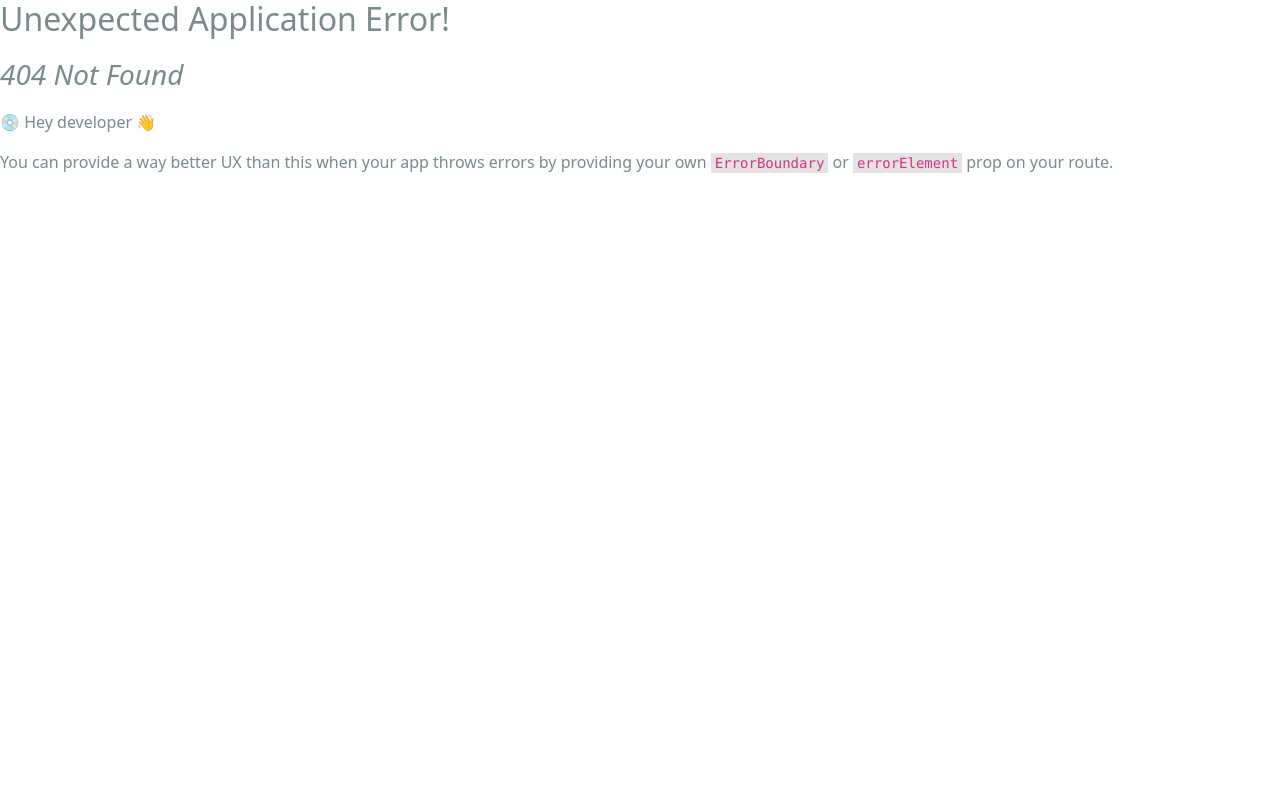
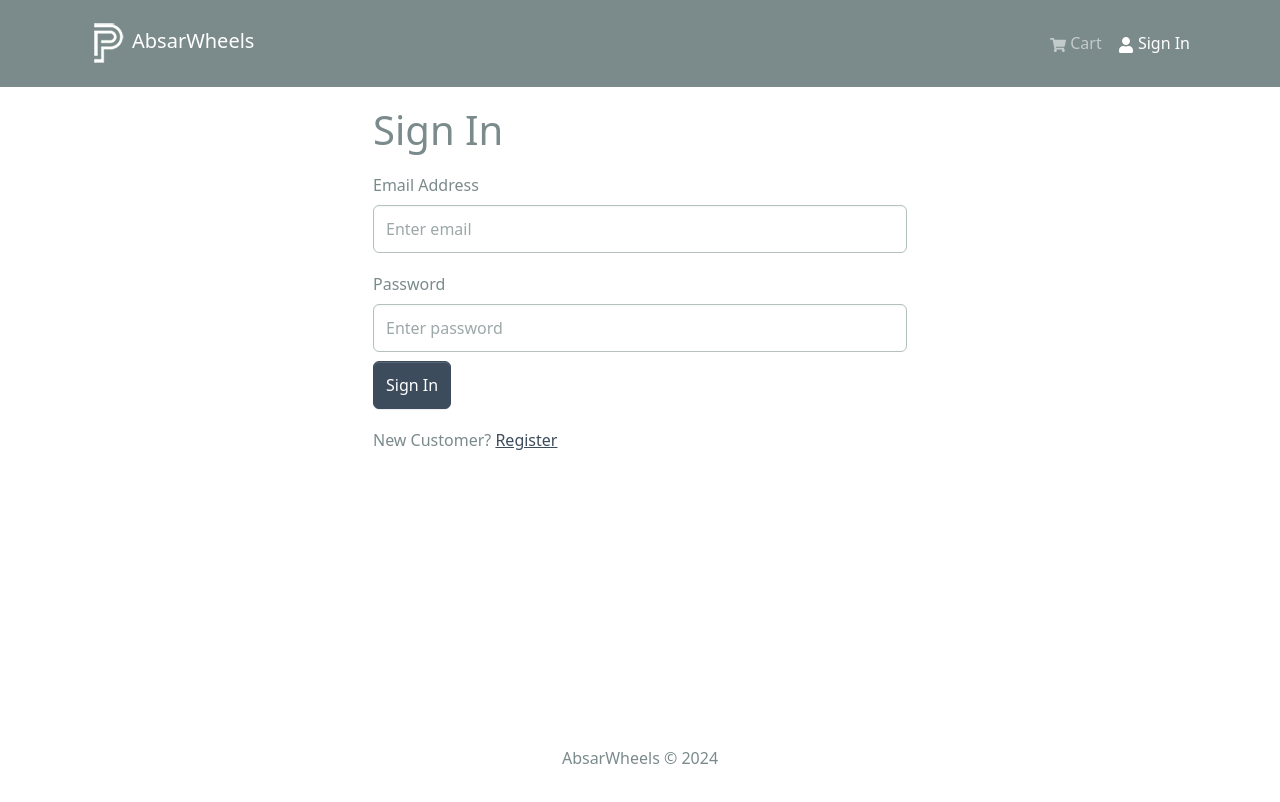
Before and after one commit to AbsarRaashid3/AbsarWheels, a React (Create React App) app in the folder frontend/: page /login in a window 1280 px wide. Before the commit this address had no page. Shown: the top 802 px of the page. Built offline with nearby package versions, Linux system fonts and the light colour scheme.

Commit message:
Login Screen

```diff
--- /dev/null
+++ b/frontend/src/components/FormContainer.jsx
@@ -0,0 +1,17 @@
+import React from 'react';
+import { Container, Row, Col } from 'react-bootstrap';
+
+const FormContainer = ({children}) => {
+  return (
+    <Container>
+      <Row className='justify-content-md-center'>
+        <Col xs={12} md={6}>
+            {children}
+
+        </Col>
+        </Row>
+    </Container>
+  );
+};
+
+export default FormContainer
--- a/frontend/src/index.js
+++ b/frontend/src/index.js
@@ -10,6 +10,7 @@
 import HomeScreen from './screens/HomeScreen';
 import ProductScreen from './screens/ProductScreen';
 import CartScreen from './screens/CartScreen';
+import LoginScreen from './screens/LoginScreen';
 
 const router = createBrowserRouter(
   createRoutesFromElements(
@@ -17,6 +18,7 @@
       <Route index={true} path="/" element={<HomeScreen />} />
       <Route path='/product/:id' element={<ProductScreen />} />
       <Route path='/cart' element={<CartScreen />} />
+      <Route path='/login' element={<LoginScreen />} />
     </Route>
   )
 )
--- /dev/null
+++ b/frontend/src/screens/LoginScreen.jsx
@@ -0,0 +1,65 @@
+import React from 'react';
+import { useState } from 'react';
+import { Link } from 'react-router-dom';
+import { Form, Button, Row, Col } from 'react-bootstrap';
+import FormContainer from '../components/FormContainer';
+
+const LoginScreen = () => {
+
+    const [email, setEmail] = useState('')
+    const [password, setPassword] = useState('')
+
+    const submitHandler = (e) => {
+        e.preventDefault()
+        console.log('submit')
+    }
+
+
+
+  return (
+    <FormContainer>
+      <h1>
+        Sign In
+      </h1>
+
+        <Form onSubmit={submitHandler}>
+            <Form.Group controlId='email' className="my-3">
+                <Form.Label>Email Address</Form.Label>
+
+                <Form.Control
+                    type='email'
+                    placeholder='Enter email'
+                    value={email}
+                    onChange={(e) => setEmail(e.target.value)}
+                    ></Form.Control>
+
+            </Form.Group>
+
+            <Form.Group controlId='password'>
+                <Form.Label>Password</Form.Label>
+                <Form.Control
+                    type='password'
+                    placeholder='Enter password'
+                    value={password}
+                    onChange={(e) => setPassword(e.target.value)}
+                >
+                </Form.Control>
+            </Form.Group>
+
+            <Button type='submit' variant='primary' className="mt-2">
+                Sign In
+            </Button>
+        </Form>
+
+
+        <Row className='py-3'>
+            <Col>
+                New Customer? <Link to='/register'>Register</Link>
+            </Col>
+        </Row>
+
+    </FormContainer>
+  )
+}
+
+export default LoginScreen
```
